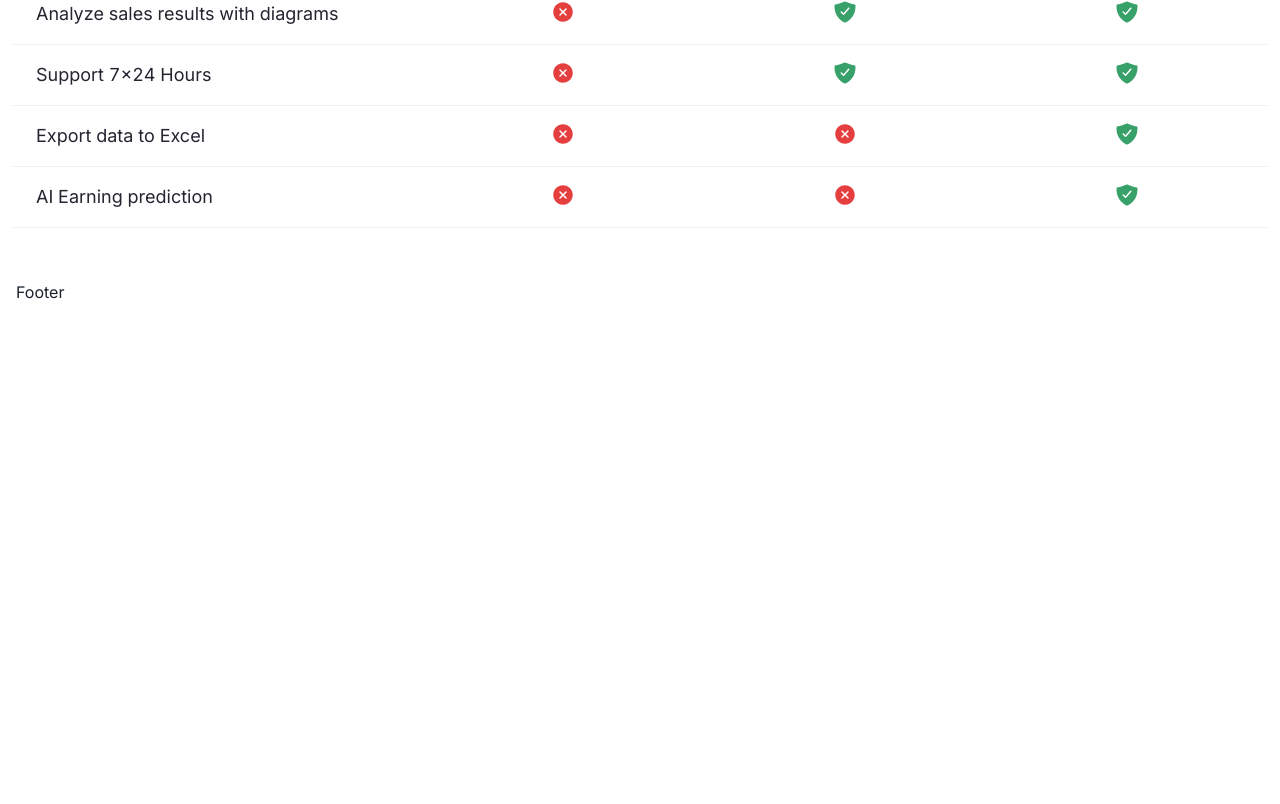
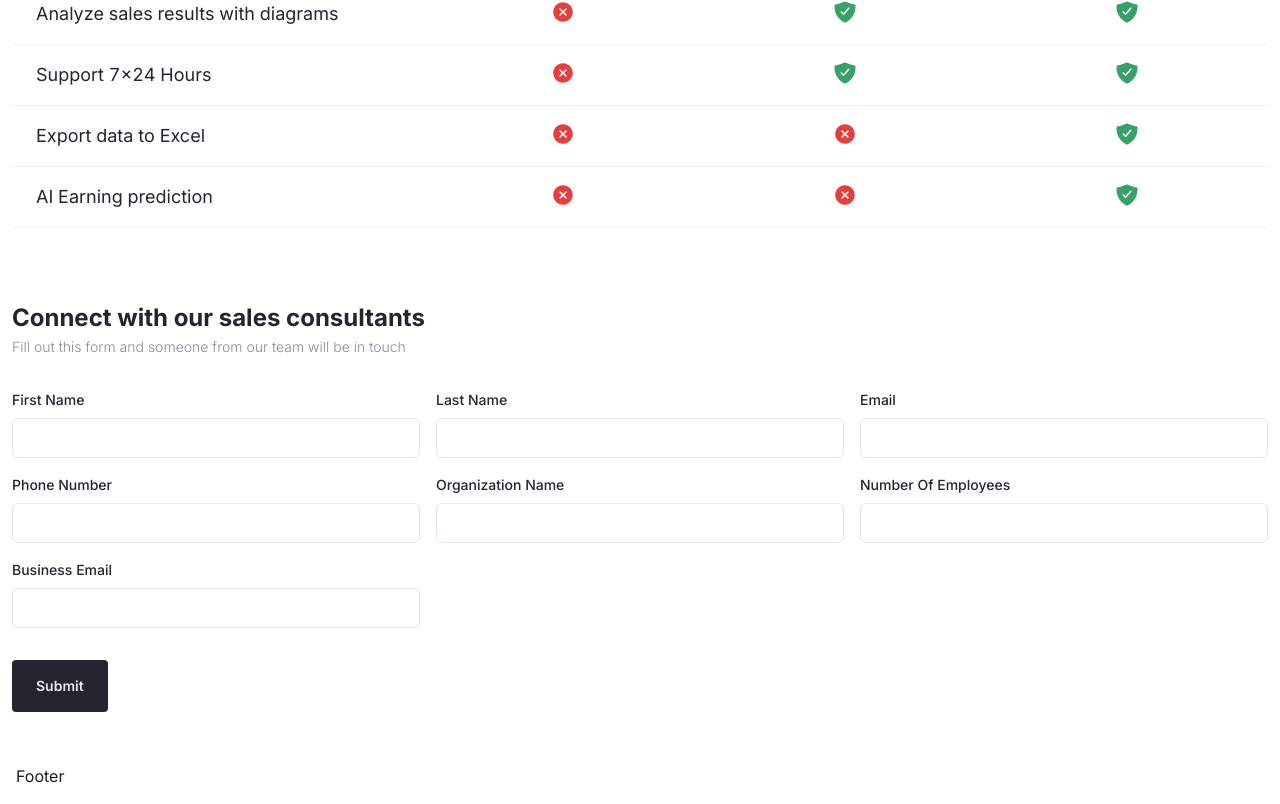
Before and after one commit to harleykwen/kedatech-test-landing-page, a React (Vite) app: page / in a window 1280 px wide. Shown: the part 2086-2890 px from the top of the page. Before the commit the page ends 2406 px from the top, so only its background shows below. Built offline with nearby package versions, Linux system fonts and the light colour scheme.

Commit message:
slicing contact section

```diff
--- a/src/pages/Landing/Landing.tsx
+++ b/src/pages/Landing/Landing.tsx
@@ -2,6 +2,7 @@ import React from 'react'
 import Hero from './components/Hero'
 import About from './components/About'
 import Pricing from './components/Pricing'
+import Contact from './components/Contact'
 import { Flex } from '@chakra-ui/react'
 
 const Landing: React.FC = () => {
@@ -10,6 +11,7 @@ const Landing: React.FC = () => {
             <Hero />
             <About />
             <Pricing />
+            <Contact />
         </Flex>
     )
 }
--- /dev/null
+++ b/src/pages/Landing/components/Contact.tsx
@@ -0,0 +1,108 @@
+import React from 'react'
+import {
+    Button,
+    Container,
+    Flex,
+    FormControl,
+    FormLabel,
+    Grid,
+    GridItem,
+    Input,
+    Text,
+} from '@chakra-ui/react'
+
+const Contact: React.FC = () => {
+    const BUTTON_PLAN_STYLE = {
+        fontSize: '14px',
+        color: '#E6E9F5',
+        fontWeight: '600',
+        padding: '16px 24px',
+        borderRadius: '4px',
+        backgroundColor: '#252430',
+        height: '52px',
+        marginTop: '2rem',
+        _hover: {
+            backgroundColor: '#3a3944'
+        },
+        _focus: {
+            backgroundColor: '#121218'
+        },
+        _active: {
+            backgroundColor: '#121218'
+        },
+    }
+
+    return (
+        <Flex>
+            <Container padding='36px 12px' maxWidth='container.xl'>
+                <Text
+                    color='#252430'
+                    fontWeight='700'
+                    fontSize='24px'
+                >Connect with our sales consultants</Text>
+                <Text
+                    color='#858BA0'
+                    fontWeight='300'
+                    fontSize='14px'
+                >Fill out this form and someone from our team will be in touch</Text>
+
+                <Grid
+                    gridTemplateColumns={{
+                        base: 'repeat(1, 1fr)',
+                        md: 'repeat(2, 1fr)',
+                        lg: 'repeat(3, 1fr)',
+                    }}
+                    gridGap='1rem'
+                    marginTop='2rem'
+                >
+                    <GridItem>
+                        <FormControl>
+                            <FormLabel color='#252430' fontSize='14px'>First Name</FormLabel>
+                            <Input type='text' fontSize='14px' />
+                        </FormControl>
+                    </GridItem>
+                    <GridItem>
+                        <FormControl>
+                            <FormLabel color='#252430' fontSize='14px'>Last Name</FormLabel>
+                            <Input type='text' fontSize='14px' />
+                        </FormControl>
+                    </GridItem>
+                    <GridItem>
+                        <FormControl>
+                            <FormLabel color='#252430' fontSize='14px'>Email</FormLabel>
+                            <Input type='email' fontSize='14px' />
+                        </FormControl>
+                    </GridItem>
+                    <GridItem>
+                        <FormControl>
+                            <FormLabel color='#252430' fontSize='14px'>Phone Number</FormLabel>
+                            <Input type='number' fontSize='14px' />
+                        </FormControl>
+                    </GridItem>
+                    <GridItem>
+                        <FormControl>
+                            <FormLabel color='#252430' fontSize='14px'>Organization Name</FormLabel>
+                            <Input type='text' fontSize='14px' />
+                        </FormControl>
+                    </GridItem>
+                    <GridItem>
+                        <FormControl>
+                            <FormLabel color='#252430' fontSize='14px'>Number Of Employees</FormLabel>
+                            <Input type='number' fontSize='14px' />
+                        </FormControl>
+                    </GridItem>
+                    <GridItem>
+                        <FormControl>
+                            <FormLabel color='#252430' fontSize='14px'>Business Email</FormLabel>
+                            <Input type='text' fontSize='14px' />
+                        </FormControl>
+                    </GridItem>
+                </Grid>
+
+                <Button {...BUTTON_PLAN_STYLE}>Submit</Button>
+            </Container>
+        </Flex>
+    )
+}
+
+export default React.memo(Contact)
```
